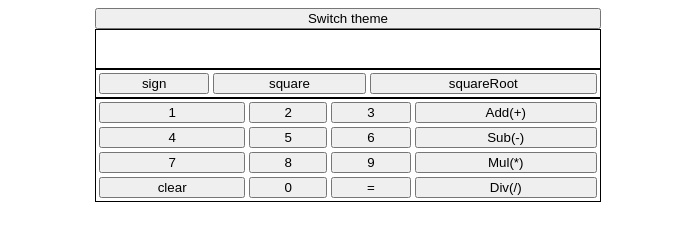
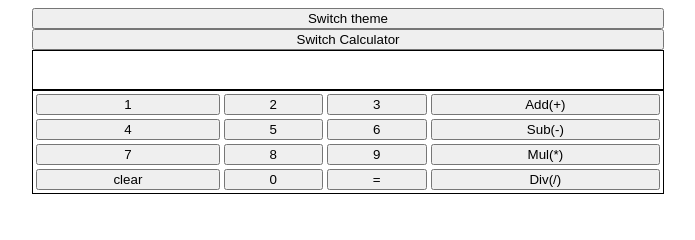
Before and after one commit to rajeshwarKrr/react-calculator, a React app: page / in a window 1280 px wide. Shown: the whole page, without its empty margins (292-987 px from the left). Built offline with nearby package versions, Linux system fonts and the light colour scheme.

Commit message:
basic react calculator is ready

```diff
--- a/src/calculator.js
+++ b/src/calculator.js
@@ -1,6 +1,4 @@
 import React, { useState } from "react";
-
-import useTheme from "./useTheme";
 
 function ResultComponent({ result }) {
   return (
@@ -15,7 +13,6 @@ function ResultComponent({ result }) {
     </React.Fragment>
   );
 }
-let Button = ({name}) => <button name={name}>{name}</button>
 
 function KeypadComponent({ onClick }) {
   let handleButtonClick = e => onClick(e.target.name);
@@ -145,8 +142,9 @@ function ScientificCalculator({ onClick }) {
   );
 }
 
-function Box() {
+function Calculator() {
   const [result, setResult] = useState("");
+  const [active, setActive] = useState(false);
 
   let onClick = key => {
     switch (key) {
@@ -194,30 +192,14 @@ function Box() {
 
   return (
     <React.Fragment>
+      <button type="button" onClick={() => setActive(!active)}>
+        Switch Calculator
+      </button>
       <ResultComponent result={result} />
-      {}
-      <ScientificCalculator onClick={onClick} />
+      {active ? <ScientificCalculator onClick={onClick} /> : ""}
       <KeypadComponent onClick={onClick} />
     </React.Fragment>
   );
 }
 
-// Calcularot Main Component
-function Calculator() {
-  const { theme, toggleTheme } = useTheme();
-  const { calculator, toggleCalculator } = useState("normal");
-
-  return (
-    <div className={`calculator ${theme}`}>
-      <button type="button" onClick={toggleTheme}>
-        Switch theme
-      </button>
-      {/* <button type="button" onClick={toggleCalculator('')}>
-        Switch Calculator
-      </button> */}
-      <Box />
-    </div>
-  );
-}
-
 export default Calculator;
--- a/src/index.js
+++ b/src/index.js
@@ -1,11 +1,18 @@
 import React from "react";
 import ReactDOM from "react-dom";
 import Calculator from "./calculator";
+import useTheme from "./useTheme";
+
 import "./styles.css";
 
 function App() {
+  const { theme, toggleTheme } = useTheme();
+
   return (
-    <div className="App">
+    <div className={`App ${theme}`}>
+      <button type="button" onClick={toggleTheme}>
+        Switch theme
+      </button>
       <Calculator />
     </div>
   );
--- a/src/styles.css
+++ b/src/styles.css
@@ -1,21 +1,22 @@
 .App {
   font-family: sans-serif;
   text-align: center;
-  max-width: 40%;
+  max-width: 50%;
   margin: auto;
 }
 
-.calculator.dark {
+.App.dark {
   background: #000;
   color: #fff;
   transition: 0.3s all;
 }
 
-.calculator.light {
+.App.light {
   background: #fff;
   color: #000;
   transition: 0.3s all;
 }
+
 .result {
   float: right;
 }
```
